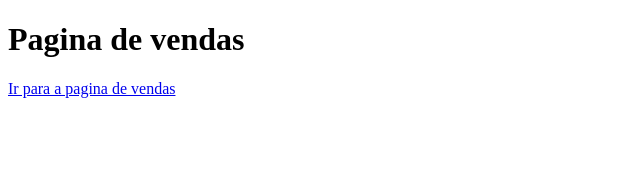
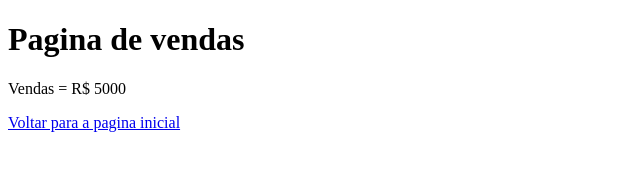
Before and after one commit to 20Comer70/aulajava, a plain HTML site: page vendas.html in a window 1280 px wide. Shown: the whole page, without its empty margins (0-640 px from the left). Drawn offline with Linux system fonts and the light colour scheme.

Commit message:
Acrescimo do valor

```diff
--- a/vendas.html
+++ b/vendas.html
@@ -7,6 +7,7 @@
 </head>
 <body>
     <h1>Pagina de vendas</h1>
-    <a href="vendas.html">Ir para a pagina de vendas</a>
+    <p>Vendas = R$ 5000</p>
+    <a href="index.html">Voltar para a pagina inicial</a>
 </body>
 </html>
```
Also changed, not shown: index.html (+1 -1 lines).
